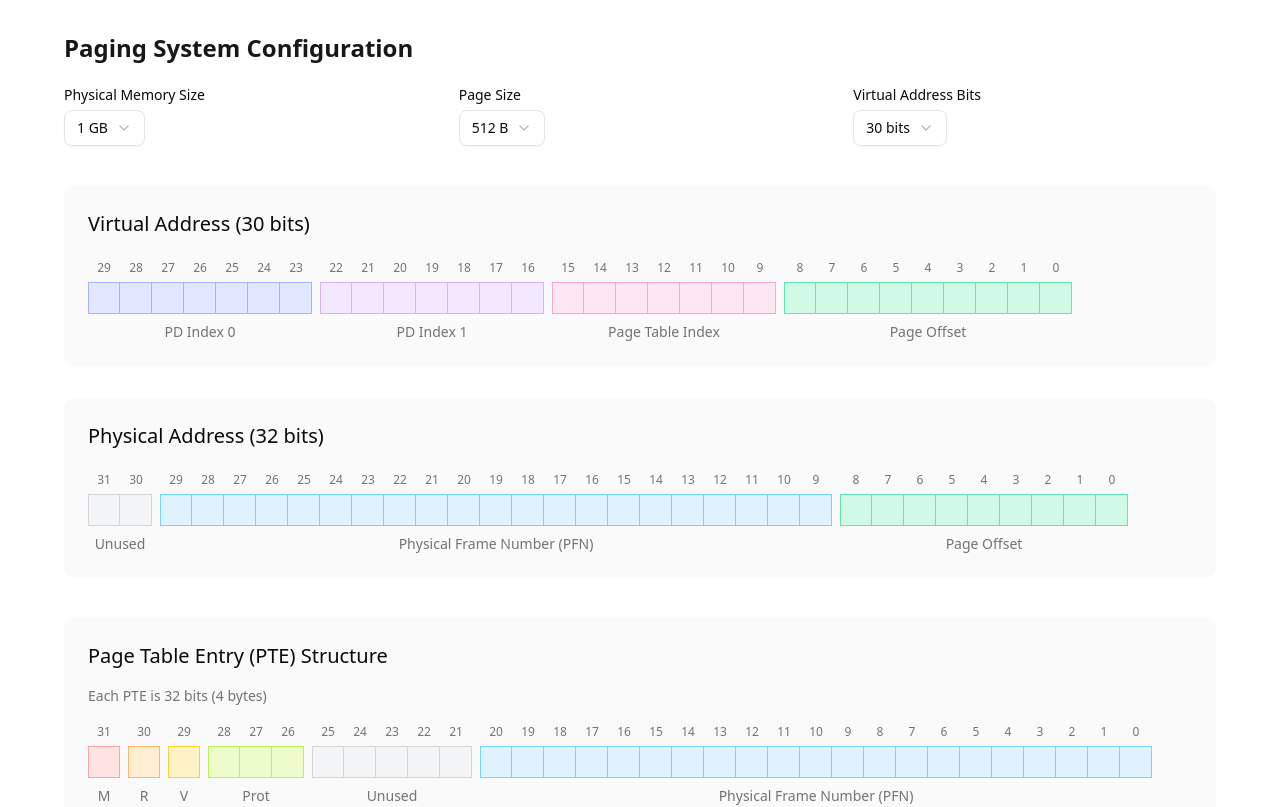
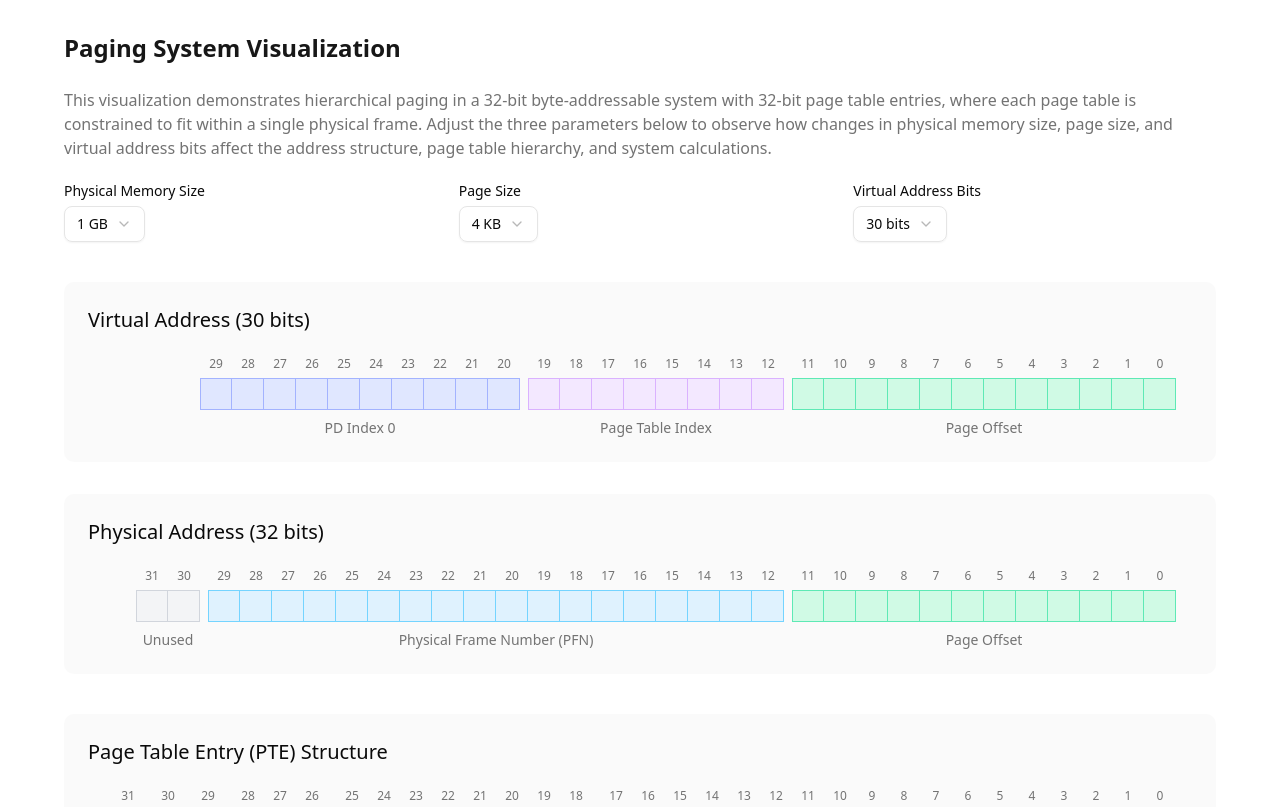
Before and after one commit to Goodr-Interactive/viz-computer-systems, a React (Vite) app: page /csc369/paging in a window 1280 px wide. Shown: the top 807 px of the page. Built offline with nearby package versions, Linux system fonts and the light colour scheme.

Commit message:
fix: made small edits to reflect feedback from friday

```diff
--- a/src/pages/csc369/SimplePaging.tsx
+++ b/src/pages/csc369/SimplePaging.tsx
@@ -5,10 +5,8 @@ import { PagingSystem } from "./components/paging/PagingSystem";
 import { PhysicalMemorySize, PageSize, VirtualAddressBits } from "./components/paging/types";
 import {
   PageTableLevelColors,
-  physicalMemoryOptions,
-  pageSizeOptions,
-  virtualBitsOptions,
 } from "./components/paging/constants";
+import { instructorConfig } from "./components/paging/config";
 import {
   Select,
   SelectContent,
@@ -23,10 +21,10 @@ import { SectionHeading } from "./components/paging/ui/SectionHeading";
 import { SubsectionHeading } from "./components/paging/ui/SubsectionHeading";
 
 export const SimplePaging: React.FunctionComponent = () => {
-  // Set default values
-  const [physicalMemory, setPhysicalMemory] = useState<PhysicalMemorySize>(PhysicalMemorySize.GB_1);
-  const [pageSize, setPageSize] = useState<PageSize>(PageSize.B_512);
-  const [virtualBits, setVirtualBits] = useState<VirtualAddressBits>(VirtualAddressBits.BITS_30);
+  // Set default values from instructor config
+  const [physicalMemory, setPhysicalMemory] = useState<PhysicalMemorySize>(instructorConfig.defaults.physicalMemory);
+  const [pageSize, setPageSize] = useState<PageSize>(instructorConfig.defaults.pageSize);
+  const [virtualBits, setVirtualBits] = useState<VirtualAddressBits>(instructorConfig.defaults.virtualBits);
   const [pagingSystem, setPagingSystem] = useState<PagingSystem>(
     new PagingSystem(physicalMemory, pageSize, virtualBits)
   );
@@ -60,7 +58,11 @@ export const SimplePaging: React.FunctionComponent = () => {
     <div className="flex w-full flex-col items-center gap-10 p-8 pb-24">
       {/* Configuration Section */}
       <section className="w-full max-w-6xl">
-        <SectionHeading>Paging System Configuration</SectionHeading>
+        <SectionHeading>Paging System Visualization</SectionHeading>
+
+        <p className="text-muted-foreground mb-6">
+          This visualization demonstrates hierarchical paging in a 32-bit byte-addressable system with 32-bit page table entries, where each page table is constrained to fit within a single physical frame. Adjust the three parameters below to observe how changes in physical memory size, page size, and virtual address bits affect the address structure, page table hierarchy, and system calculations.
+        </p>
 
         <div className="grid w-full grid-cols-1 gap-8 md:grid-cols-3">
           <div className="flex flex-col gap-2">
@@ -75,7 +77,7 @@ export const SimplePaging: React.FunctionComponent = () => {
                 <SelectValue placeholder="Select physical memory size" />
               </SelectTrigger>
               <SelectContent>
-                {physicalMemoryOptions.map((option) => (
+                {instructorConfig.physicalMemoryOptions.map((option) => (
                   <SelectItem key={option.value} value={option.value.toString()}>
                     {option.label}
                   </SelectItem>
@@ -96,7 +98,7 @@ export const SimplePaging: React.FunctionComponent = () => {
                 <SelectValue placeholder="Select page size" />
               </SelectTrigger>
               <SelectContent>
-                {pageSizeOptions.map((option) => (
+                {instructorConfig.pageSizeOptions.map((option) => (
                   <SelectItem key={option.value} value={option.value.toString()}>
                     {option.label}
                   </SelectItem>
@@ -117,7 +119,7 @@ export const SimplePaging: React.FunctionComponent = () => {
                 <SelectValue placeholder="Select virtual address bits" />
               </SelectTrigger>
               <SelectContent>
-                {virtualBitsOptions.map((option) => (
+                {instructorConfig.virtualBitsOptions.map((option) => (
                   <SelectItem key={option.value} value={option.value.toString()}>
                     {option.label}
                   </SelectItem>
@@ -138,7 +140,7 @@ export const SimplePaging: React.FunctionComponent = () => {
                 <AnimatePresence mode="wait">
                   <motion.div
                     key={`virtual-${virtualBits}-${pageSize}-${physicalMemory}`}
-                    className="flex flex-wrap items-center gap-2"
+                    className="pr-4 flex flex-wrap items-center justify-end gap-2"
                   >
                     <div className="flex flex-wrap items-center gap-2">
                       {summary.bitsPerLevel.map((bits, index) => {
@@ -211,7 +213,7 @@ export const SimplePaging: React.FunctionComponent = () => {
               <AnimatePresence mode="wait">
                 <motion.div
                   key={`physical-${virtualBits}-${pageSize}-${physicalMemory}`}
-                  className="flex flex-wrap items-center gap-2"
+                  className="pr-4 flex flex-wrap items-center justify-end gap-2"
                 >
                   {unusedBits > 0 && (
                     <AnimatedBinaryBlock
@@ -287,11 +289,10 @@ export const SimplePaging: React.FunctionComponent = () => {
             {/* PTE Structure - Non-Collapsible */}
             <div className="bg-muted/50 rounded-lg p-6">
               <SubsectionHeading>Page Table Entry (PTE) Structure</SubsectionHeading>
-              <p className="text-muted-foreground mb-3 text-sm">Each PTE is 32 bits (4 bytes)</p>
               <AnimatePresence mode="wait">
                 <motion.div
                   key={`pte-${virtualBits}-${pageSize}-${physicalMemory}`}
-                  className="flex flex-wrap items-center gap-2"
+                  className="pr-4 flex flex-wrap items-center justify-end gap-2"
                 >
                   {/* Modified bit */}
                   <AnimatedBinaryBlock
@@ -422,13 +423,13 @@ export const SimplePaging: React.FunctionComponent = () => {
         </LayoutGroup>
       </section>
 
-      {/* System Information Section - Moved to Bottom */}
+      {/* Calculation Hints Section */}
       <section className="bg-muted/50 w-full max-w-6xl rounded-lg p-6">
         <CollapsibleHeading
           collapsed={derivedValuesCollapsed}
           onClick={() => setDerivedValuesCollapsed(!derivedValuesCollapsed)}
         >
-          System Information
+          Calculations for Common Problems
         </CollapsibleHeading>
 
         <AnimatePresence>
--- /dev/null
+++ b/src/pages/csc369/components/paging/config.ts
@@ -0,0 +1,116 @@
+import { PhysicalMemorySize, PageSize, VirtualAddressBits } from "./types";
+
+/**
+ * INSTRUCTOR CONFIGURATION
+ *
+ * This file allows you to customize which options appear in the dropdown menus.
+ * Simply comment out or remove any options you don't want to show to students.
+ * You can also add new options by defining new values in the types.ts file first.
+ */
+
+export const instructorConfig = {
+  // Physical Memory Size Options
+  // Add or remove options as needed for your course
+  physicalMemoryOptions: [
+    { value: PhysicalMemorySize.MB_128, label: "128 MB" },
+    { value: PhysicalMemorySize.MB_256, label: "256 MB" },
+    { value: PhysicalMemorySize.MB_512, label: "512 MB" },
+    { value: PhysicalMemorySize.GB_1, label: "1 GB" },
+    { value: PhysicalMemorySize.GB_2, label: "2 GB" },
+    { value: PhysicalMemorySize.GB_4, label: "4 GB" },
+  ],
+
+  // Page Size Options
+  // Modify this list to show only the page sizes relevant to your lessons
+  pageSizeOptions: [
+    { value: PageSize.B_512, label: "512 B" },
+    { value: PageSize.KB_1, label: "1 KB" },
+    { value: PageSize.KB_2, label: "2 KB" },
+    { value: PageSize.KB_4, label: "4 KB" },
+    { value: PageSize.KB_8, label: "8 KB" },
+    { value: PageSize.KB_16, label: "16 KB" },
+  ],
+
+  // Virtual Address Bits Options
+  // Customize which virtual address bit counts to show
+  virtualBitsOptions: [
+    { value: VirtualAddressBits.BITS_16, label: "16 bits" },
+    { value: VirtualAddressBits.BITS_18, label: "18 bits" },
+    { value: VirtualAddressBits.BITS_20, label: "20 bits" },
+    { value: VirtualAddressBits.BITS_24, label: "24 bits" },
+    { value: VirtualAddressBits.BITS_26, label: "26 bits" },
+    { value: VirtualAddressBits.BITS_28, label: "28 bits" },
+    { value: VirtualAddressBits.BITS_30, label: "30 bits" },
+  ],
+
+  // Default Values
+  // Set the initial values that appear when the page loads
+  defaults: {
+    physicalMemory: PhysicalMemorySize.GB_1,
+    pageSize: PageSize.KB_4, // Changed from B_512 to KB_4 (more common default)
+    virtualBits: VirtualAddressBits.BITS_30,
+  },
+};
+
+/**
+ * QUICK PRESETS FOR COMMON SCENARIOS
+ *
+ * Uncomment one of these sections to quickly configure for specific lessons:
+ */
+
+// // For introductory lessons (simpler options)
+// export const instructorConfig = {
+//   physicalMemoryOptions: [
+//     { value: PhysicalMemorySize.MB_256, label: "256 MB" },
+//     { value: PhysicalMemorySize.MB_512, label: "512 MB" },
+//     { value: PhysicalMemorySize.GB_1, label: "1 GB" },
+//   ],
+//   pageSizeOptions: [
+//     { value: PageSize.KB_1, label: "1 KB" },
+//     { value: PageSize.KB_4, label: "4 KB" },
+//   ],
+//   virtualBitsOptions: [
+//     { value: VirtualAddressBits.BITS_20, label: "20 bits" },
+//     { value: VirtualAddressBits.BITS_24, label: "24 bits" },
+//     { value: VirtualAddressBits.BITS_28, label: "28 bits" },
+//   ],
+//   defaults: {
+//     physicalMemory: PhysicalMemorySize.MB_512,
+//     pageSize: PageSize.KB_4,
+//     virtualBits: VirtualAddressBits.BITS_24,
+//   },
+// };
+
+// // For advanced lessons (more options)
+// export const instructorConfig = {
+//   physicalMemoryOptions: [
+//     { value: PhysicalMemorySize.MB_128, label: "128 MB" },
+//     { value: PhysicalMemorySize.MB_256, label: "256 MB" },
+//     { value: PhysicalMemorySize.MB_512, label: "512 MB" },
+//     { value: PhysicalMemorySize.GB_1, label: "1 GB" },
+//     { value: PhysicalMemorySize.GB_2, label: "2 GB" },
+//     { value: PhysicalMemorySize.GB_4, label: "4 GB" },
+//   ],
+//   pageSizeOptions: [
+//     { value: PageSize.B_512, label: "512 B" },
+//     { value: PageSize.KB_1, label: "1 KB" },
+//     { value: PageSize.KB_2, label: "2 KB" },
+//     { value: PageSize.KB_4, label: "4 KB" },
+//     { value: PageSize.KB_8, label: "8 KB" },
+//     { value: PageSize.KB_16, label: "16 KB" },
+//   ],
+//   virtualBitsOptions: [
+//     { value: VirtualAddressBits.BITS_16, label: "16 bits" },
+//     { value: VirtualAddressBits.BITS_18, label: "18 bits" },
+//     { value: VirtualAddressBits.BITS_20, label: "20 bits" },
+//     { value: VirtualAddressBits.BITS_24, label: "24 bits" },
+//     { value: VirtualAddressBits.BITS_26, label: "26 bits" },
+//     { value: VirtualAddressBits.BITS_28, label: "28 bits" },
+//     { value: VirtualAddressBits.BITS_30, label: "30 bits" },
+//   ],
+//   defaults: {
+//     physicalMemory: PhysicalMemorySize.GB_1,
+//     pageSize: PageSize.KB_4,
+//     virtualBits: VirtualAddressBits.BITS_30,
+//   },
+// };
```
